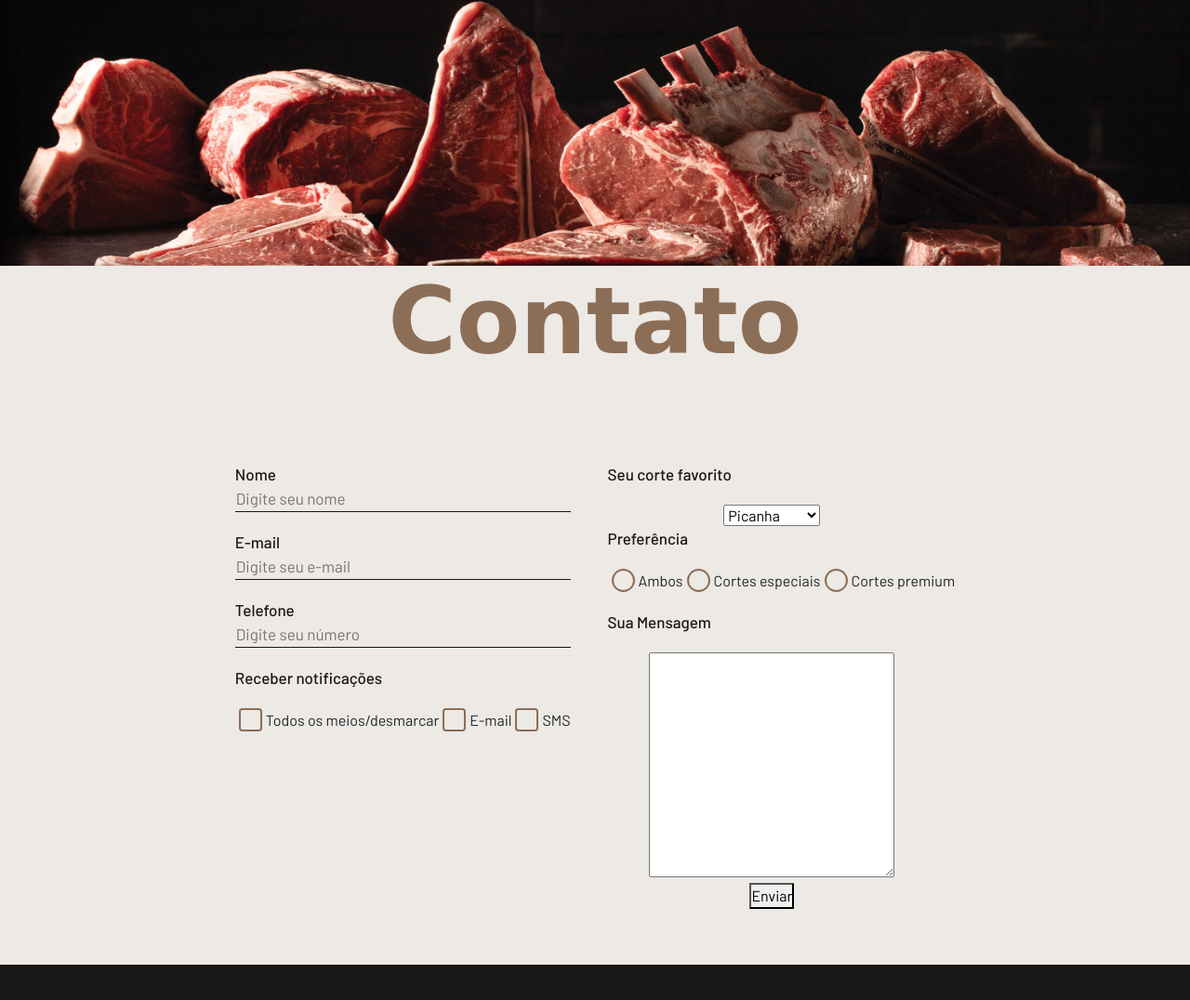
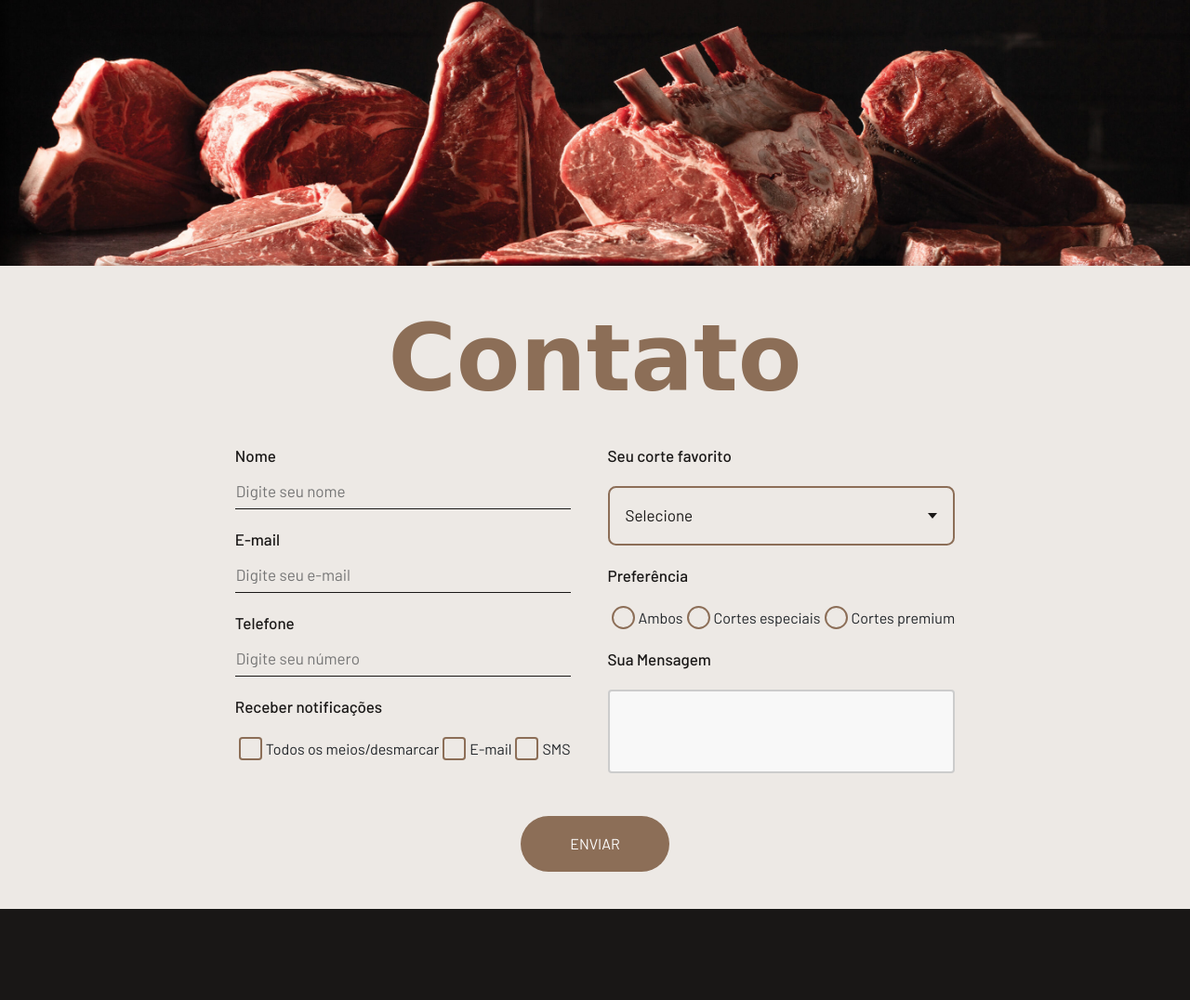
Before and after one commit to yuristraccioni/Projeto-de-Bloco-I-Frontend, a plain HTML site: page index.html in a window 1280 px wide. Shown: the part 4497-5573 px from the top of the page at 93% size. Drawn offline with nearby package versions, Linux system fonts and the light colour scheme; a web font is replaced by a local one.

Commit message:
changes made to 'contact us' style

```diff
--- a/index.html
+++ b/index.html
@@ -457,20 +457,25 @@
           </div>
         </div>
         <div class="form-column">
-          <!-- Select -->
+          <!-- Select dropdown-->
           <div class="input-data-r">
             <span class="bold">Seu corte favorito</span>
           </div>
-          <div class="form-row select">
-            <div class="select-opt">
-              <select id="fav" form="carform">
-                <option value="picanha">Picanha</option>
-                <option value="filé-mignon">Filé-Mignon</option>
-                <option value="ancho">Ancho</option>
-                <option value="outras">Outras</option>
-              </select>
+          <div class="dropdown">
+            <div class="select">
+              <span class="selected">Selecione</span>
+              <div class="caret"></div>
             </div>
+            <ul class="menu">
+              <li class="active">Picanha</li>
+              <li>Ancho</li>
+              <li>Mignon</li>
+              <li>Chorizo</li>
+              <li>Prime Rib</li>
+              <li>T-Bone</li>
+            </ul>
           </div>
+
           <!-- Radio -->
           <div class="input-data-r">
             <span class="bold">Preferência</span>
@@ -488,11 +493,17 @@
             <span class="bold">Sua Mensagem</span>
           </div>
           <div class="text-area">
-            <textarea id="textarea" cols="30" rows="10"></textarea>
+            <textarea
+              id="textarea"
+              maxlength="190"
+              cols="30"
+              rows="10"
+            ></textarea>
           </div>
-
-          <button type="submit">Enviar</button>
         </div>
+      </div>
+      <div class="submit-btn">
+        <button type="submit">Enviar</button>
       </div>
     </div>
     <footer>
--- a/script.js
+++ b/script.js
@@ -123,8 +123,8 @@ options.forEach((option) => {
 
     menu.classList.remove("menu-open");
     options.forEach((option) => {
-      option.classList.remove("active");
+      option.classList.remove("drop-active");
     });
-    option.classList.add("active");
+    option.classList.add("drop-active");
   });
 });
--- a/style.css
+++ b/style.css
@@ -299,6 +299,7 @@ div#parallax2 {
 /* Contato */
 div.contato-container {
   background-color: #ede9e5;
+  margin-top: 40px;
   text-align: center;
 }
 
@@ -328,11 +329,13 @@ input {
   border: none;
   border-bottom: 1px solid #191716;
   background-color: transparent;
+  height: 40px;
+  margin-top: 5px;
 }
 
 div.formulario-container {
   display: flex;
-  padding: 60px 0px 60px 0px;
+  padding: 0 0px 40px 0px;
   justify-content: center;
 }
 /* Radio/checkbox */
@@ -392,6 +395,135 @@ div.checkbox {
   background-color: #8c6e57;
 }
 
+/* Select Dropdown */
+
+.dropdown {
+  min-width: 15em;
+  margin: 0 0 20px 20px;
+}
+
+.dropdown * {
+  box-sizing: border-box;
+}
+
+.select {
+  background: transparent;
+  color: #191716;
+  font-size: 17px;
+  display: flex;
+  justify-content: space-between;
+  align-items: center;
+  border: 2px solid #8c6e57;
+  border-radius: 0.5em;
+  padding: 1em;
+  cursor: pointer;
+  transition: background 0.3s;
+}
+
+.select-clicked {
+  border: 2px solid #8c6e57;
+  box-shadow: 0 0 0.8em #8c6e57;
+}
+
+.select:hover {
+  background: #fff;
+}
+
+.caret {
+  width: 0;
+  height: 0;
+  border-left: 5px solid transparent;
+  border-right: 5px solid transparent;
+  border-top: 6px solid #191716;
+  transition: 0.3s;
+}
+
+.caret-rotate {
+  transform: rotate(180deg);
+}
+
+.menu {
+  list-style: none;
+  padding: 0.2em 0.5em;
+  background: #fff;
+  border: 1px solid #ede9e5;
+  box-shadow: 0 0.5em 1em rgba(0, 0, 0, 0.2);
+  border-radius: 0.5em;
+  color: #191716;
+  position: absolute;
+  top: 3em;
+  left: 50%;
+  width: 100%;
+  transform: translateX(-50%);
+  opacity: 0;
+  transition: 0.2s;
+  z-index: 1;
+  display: none;
+}
+
+.menu li {
+  padding: 0.7em 0.5em;
+  margin: 0.3em;
+  border-radius: 0.5em;
+  cursor: pointer;
+  display: flex;
+}
+
+.menu li:hover {
+  background: #ede9e5;
+}
+
+.drop-active {
+  background: #ede9e5;
+}
+
+.menu-open {
+  display: block;
+  opacity: 1;
+}
+
+/* Textarea */
+.text-area {
+  display: flex;
+}
+
+textarea#textarea {
+  width: 100%;
+  height: 90px;
+  margin: 0 0 0 20px;
+  box-sizing: border-box;
+  border: 2px solid #ccc;
+  border-radius: 4px;
+  background-color: #f8f8f8;
+  resize: none;
+}
+
+/* submit Button  */
+
+.submit-btn {
+  display: flex;
+  justify-content: center;
+  margin: 0 0 40px 0;
+}
+
+.submit-btn button {
+  background-color: #8c6e57;
+  color: #fff;
+  text-transform: uppercase;
+  width: 160px;
+  height: 60px;
+  padding: 10px 20px;
+  border-radius: 30px;
+  border: 3px solid transparent;
+  transition: 0.5s;
+}
+
+.submit-btn button:hover {
+  text-decoration: none;
+  color: #fff;
+  background-color: #191716;
+}
+
 /* Footer */
 
 div.info {
```
